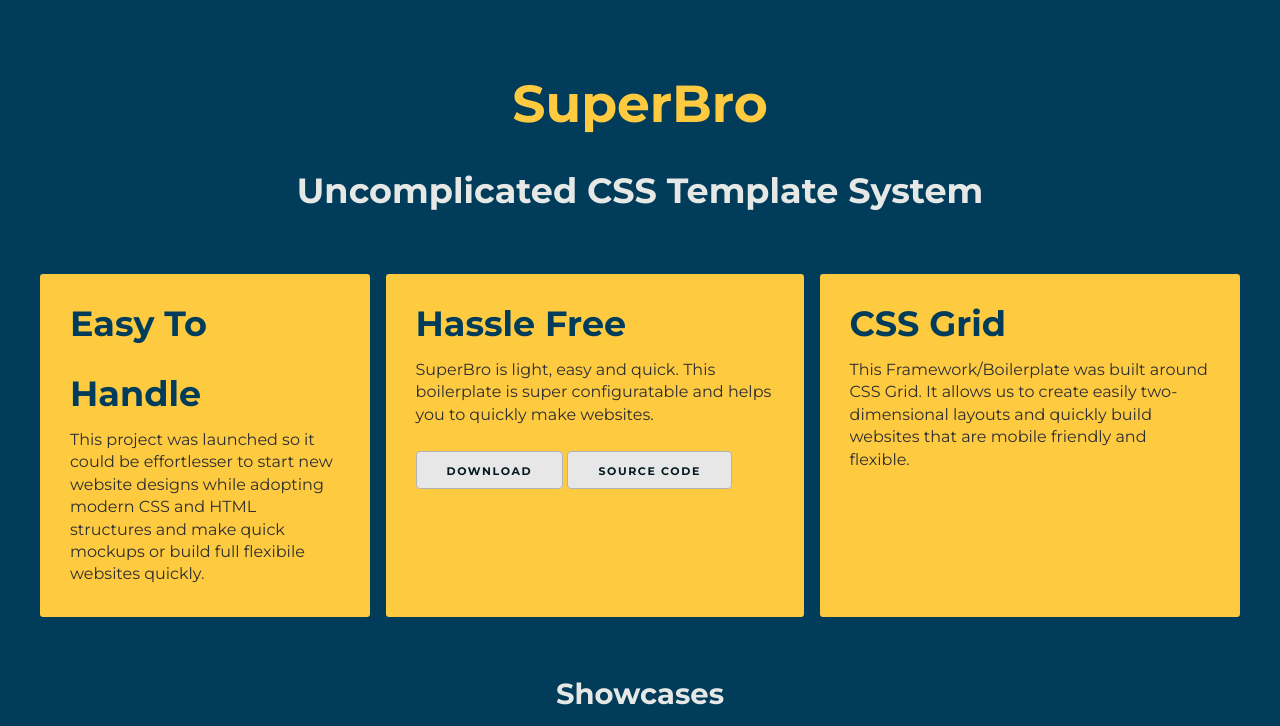
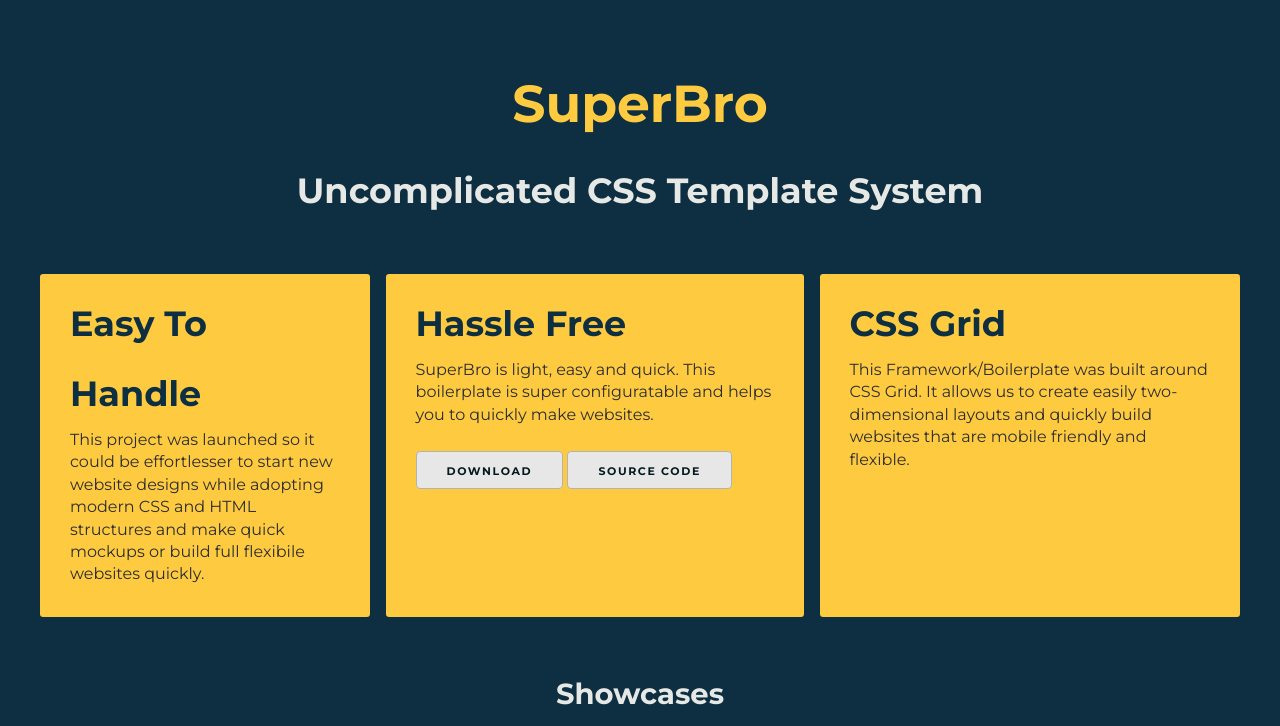
Before and after one commit to eync/SuperBro.dev, a plain HTML site: page index.html in a window 1280 px wide. Shown: the top 726 px of the page. Drawn offline with Linux system fonts and the light colour scheme.

Commit message:
💅: enchanted the colors

```diff
--- a/css/settings.css
+++ b/css/settings.css
@@ -37,7 +37,7 @@ ol, ul {list-style: none; }
             /* you could define here for each tag line the color you would like to use */
 
             /* background color */
-        --background-main: hsl(200, 98%, 18%);
+        --background-main: #0d2f41;
             /* LINK COLOR(s) */
         --alink:#ED217C;
         --alink-hover:rgb(250, 25, 126);
@@ -70,7 +70,7 @@ ol, ul {list-style: none; }
 
             /* BUTTON COLORS */
         --primary-button:var(--black-alt); --primary-button-bg:var(--gray-1); --primary-button-bdr:var(--greywhite);
-        --primary-button-hover:var(--gray-4); --primary-button-hover-bg:var(--gray-6); --primary-button-hover-bdr:var(--primary-button-bdr:);
+        --primary-button-hover:var(--white); --primary-button-hover-bg:#1f2536; --primary-button-hover-bdr:var(--primary-button-bdr);
 
         --a-button:var(--primary-button);--a-button-bg:var(--primary-button-bg);--a-button-bdr:var(--primary-button-bdr);
         --a-button-hover:var(--primary-button-hover);--a-button-hover-bg:var(--primary-button-hover-bg);--a-button-hover-bdr:var(--primary-button-hover-bdr);
```
